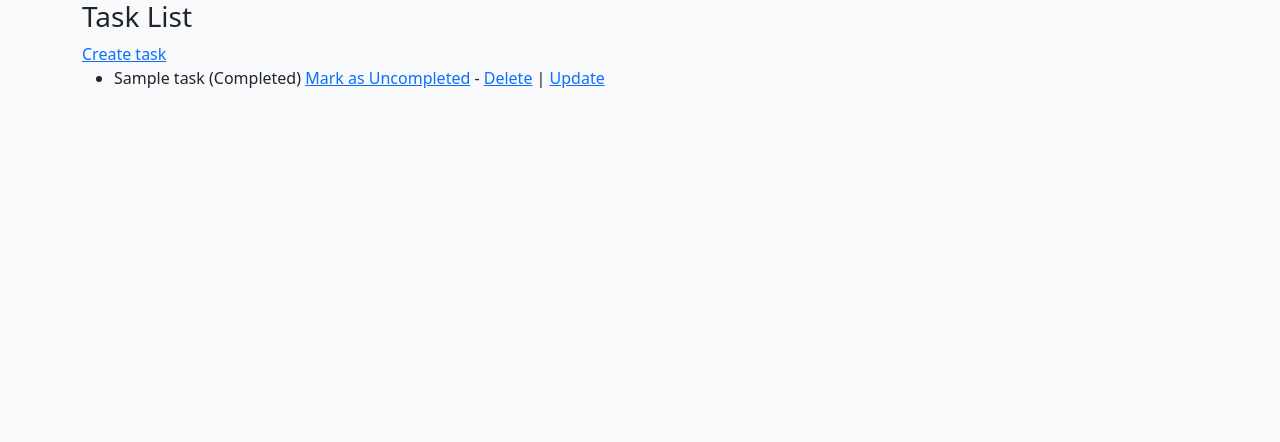
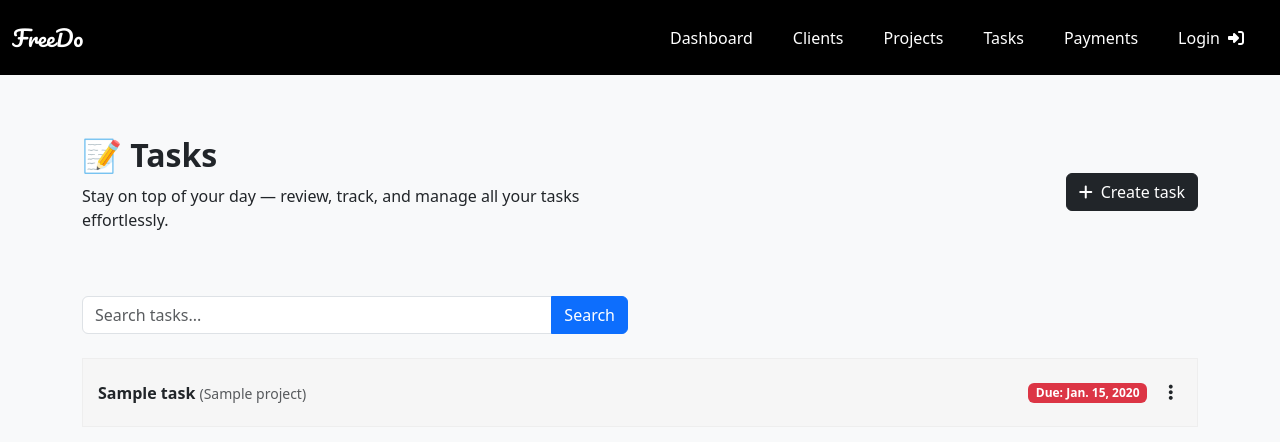
Before and after one commit to joisemp/freedo, a Django app: page /tasks/ in a window 1280 px wide. Shown: the top 442 px of the page. Run offline with Django 4.2, Linux system fonts and the light colour scheme; tables that the repository leaves empty hold one stand-in row (values such as "Sample post"); some libraries are stand-ins or nearby versions.

Commit message:
Added desing to task list page

```diff
--- a/src/static/dashboard/style.css
+++ b/src/static/tasks/task_list/style.css
@@ -29,7 +29,7 @@
   transition: all 0.3s ease-in-out;
 }
 .offcanvas .offcanvas-body .nav-item .nav-link:hover {
-  color: #f0dd33;
+  color: #75a5ff;
 }
 
 #banner {
@@ -44,57 +44,11 @@
   font-size: 16px;
   font-weight: 400;
 }
-#banner .date {
-  font-size: 14px;
-  font-weight: 600;
-  color: #474747;
-}
-#banner .stat-icon {
-  background-color: #f6f6f6;
-  padding: 12px;
-  border-radius: 50%;
-  font-size: 18px;
-}
 
-#stats .stat-icon {
-  background-color: #f6f6f6;
-  padding: 12px;
-  border-radius: 50%;
-  font-size: 42px;
-}
-#stats .stat-block {
-  border-right: 1px solid #eee;
-}
-#stats .last-block {
-  border-right: none;
-}
-#stats .stat-link {
-  text-decoration: none;
-  color: #333;
-  font-size: 16px;
-  font-weight: 500;
-  margin-top: 5px;
-  display: block;
-}
-#stats .stat-link:hover {
-  text-decoration: underline;
-}
-
-#chart-section .chart-title {
-  font-size: 22px;
-  font-weight: 600;
-  margin-bottom: 10px;
-}
-
-#tasks-section .tasks-title {
-  font-size: 22px;
-  font-weight: 600;
-  margin-bottom: 20px;
-}
-#tasks-section .list-group {
+#task-list .list-group {
   border-radius: 0;
 }
-#tasks-section .list-group .list-group-item {
+#task-list .list-group .list-group-item {
   border-radius: 0;
   border: 1px solid #eee;
   margin-bottom: 10px;
@@ -103,11 +57,12 @@
   font-size: 16px;
   font-weight: 500;
 }
-#tasks-section .list-group .list-group-item .dropdown .btn {
+#task-list .list-group .list-group-item .dropdown .btn {
   font-size: 18px;
 }
-#tasks-section .list-group .list-group-item .dropdown .dropdown-item {
-  padding: 0.5rem 1rem;
+#task-list .list-group .list-group-item .dropdown .dropdown-item {
+  padding: 1rem;
   color: #494949;
   font-weight: 400;
+  font-size: 14px;
 }/*# sourceMappingURL=style.css.map */
--- /dev/null
+++ b/src/static/tasks/task_list/style.scss
@@ -0,0 +1,43 @@
+@import "../../utils/navbar";
+
+#banner {
+    margin-top: 7rem;
+    .heading {
+        font-size: 32px;
+        font-weight: 700;
+        margin-bottom: 10px;
+    }
+
+    .sub-head {
+        font-size: 16px;
+        font-weight: 400;
+    }
+}
+
+#task-list {
+    .list-group {
+        border-radius: 0;
+        .list-group-item {
+            border-radius: 0;
+            border: 1px solid #eee;
+            margin-bottom: 10px;
+            padding: 15px;
+            background-color: #f6f6f6;
+            font-size: 16px;
+            font-weight: 500;
+
+            .dropdown {
+                .btn {
+                    font-size: 18px;
+                }
+
+                .dropdown-item {
+                    padding: 1rem;
+                    color: #494949;
+                    font-weight: 400;
+                    font-size: 14px;
+                }
+            }
+        }
+    }
+}
--- a/src/templates/navbar.html
+++ b/src/templates/navbar.html
@@ -27,6 +27,9 @@
                         <a class="nav-link" href="{% url 'tasks:task_list' %}">Tasks</a>
                     </li>
                     <li class="nav-item">
+                        <a class="nav-link" href="{% url 'payments:payment_list' %}">Payments</a>
+                    </li>
+                    <li class="nav-item">
                         {% if request.user.is_authenticated %}
                     <li class="nav-item dropdown">
                         <a class="nav-link dropdown-toggle" type="button" data-bs-toggle="dropdown"
--- a/src/templates/tasks/task_list.html
+++ b/src/templates/tasks/task_list.html
@@ -1,6 +1,106 @@
-{% extends 'base.html' %}
+{% extends "base.html" %}
+{% load static %}
+
+{% block style %}
+<link rel="stylesheet" href="{% static 'tasks/task_list/style.css' %}">
+{% endblock style %}
+
+{% block navbar %}
+{% include "navbar.html" %}
+{% endblock navbar %}
 
 {% block content %}
+
+<section id="banner">
+    <div class="container py-4">
+        <div class="row">
+            <div class="col">
+                <h2 class="heading">📝 Tasks</h2>
+                <p class="sub-head">
+                    Stay on top of your day — review, track, and manage all your tasks effortlessly.
+                </p>
+            </div>
+            <div class="col d-flex align-items-center justify-content-end">
+                <a href="{% url 'tasks:task_create' %}" class="btn btn-dark"><i class="fa-solid fa-plus me-2"></i>Create
+                    task</a>
+            </div>
+        </div>
+    </div>
+</section>
+
+<section id="head">
+    <div class="container py-4">
+        <div class="row">
+            <div class="col">
+                <form method="get" action="{% url 'tasks:task_list' %}">
+                    <div class="input-group">
+                        <input type="text" name="q" class="form-control" placeholder="Search tasks..."
+                            value="{{ request.GET.q|default:'' }}">
+                        <button class="btn btn-primary" type="submit">Search</button>
+                    </div>
+                </form>
+            </div>
+            <div class="col"></div>
+        </div>
+    </div>
+</section>
+
+<section id="task-list">
+    <div class="container">
+        {% if tasks %}
+        <ul class="list-group">
+            {% for task in tasks %}
+            <li class="list-group-item d-flex justify-content-between align-items-center">
+                <div>
+                    <strong>{{ task.title }}</strong>
+                    <small class="text-muted">({{ task.project.title }})</small>
+                </div>
+                <div>
+                    <span class="badge bg-danger me-2">Due: {{ task.due_date }}</span>
+                    <span class="dropdown">
+                        <a class="btn btn-sm" href="#" data-bs-toggle="dropdown" aria-expanded="false">
+                            <i class="fa-solid fa-ellipsis-vertical"></i>
+                        </a>
+                        <ul class="dropdown-menu">
+                            <li>
+                                <a href="{% url 'tasks:task_update' task_slug=task.slug %}" class="dropdown-item"
+                                    type="button"><i class="fa-solid fa-pen-to-square me-2"></i> Update task
+                                </a>
+                            </li>
+                            <li>
+                                {% if task.completed %}
+                                <a href="{% url 'tasks:task_uncomplete' task_slug=task.slug %}" class="dropdown-item"><i
+                                        class="fa-solid fa-circle-xmark me-2"></i>Mark as Uncompleted</a>
+                                {% else %}
+                                <a href="{% url 'tasks:task_complete' task_slug=task.slug %}" class="dropdown-item"><i
+                                        class="fa-solid fa-circle-check me-2"></i>Mark as Completed</a>
+                                {% endif %}
+                            </li>
+                            <li>
+                                <a href="{% url 'tasks:task_delete' task_slug=task.slug %}"
+                                    class="dropdown-item text-danger" type="button"><i
+                                        class="fa-solid fa-trash me-2"></i>Delete task
+                                </a>
+                            </li>
+                        </ul>
+                    </span>
+                </div>
+            </li>
+            {% endfor %}
+        </ul>
+        {% else %}
+        <p class="text-muted">No upcoming tasks found.</p>
+        {% endif %}
+    </div>
+</section>
+
+
+
+{% endblock content %}
+
+
+
+
 <div class="container">
     <h3>Task List</h3>
     <a href="{% url 'tasks:task_create' %}">Create task</a>
@@ -9,10 +109,10 @@
         <li>
             {{ task.title }}
             {% if task.completed %}
-                (Completed)
-                <a href="{% url 'tasks:task_uncomplete' task_slug=task.slug %}">Mark as Uncompleted</a>
+            (Completed)
+            <a href="{% url 'tasks:task_uncomplete' task_slug=task.slug %}">Mark as Uncompleted</a>
             {% else %}
-                <a href="{% url 'tasks:task_complete' task_slug=task.slug %}">Mark as Completed</a>
+            <a href="{% url 'tasks:task_complete' task_slug=task.slug %}">Mark as Completed</a>
             {% endif %}
             - <a href="{% url 'tasks:task_delete' task_slug=task.slug %}">Delete</a> |
             <a href="{% url 'tasks:task_update' task_slug=task.slug %}">Update</a>
@@ -20,4 +120,3 @@
         {% endfor %}
     </ul>
 </div>
-{% endblock %}
```
Also changed, not shown: src/static/dashboard/style.scss (+1 -43 lines), src/static/utils/_navbar.scss (added, +43 -0 lines).
